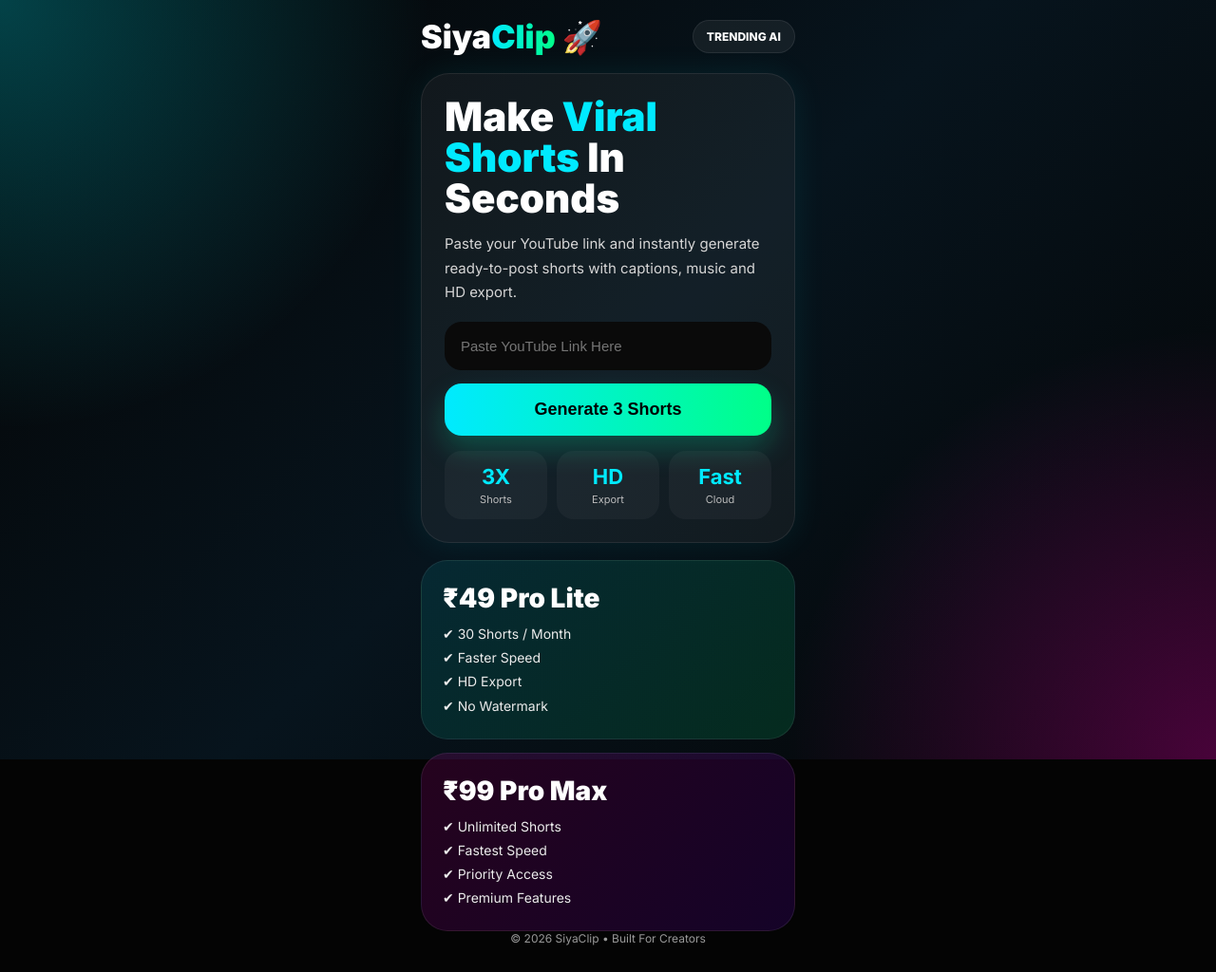
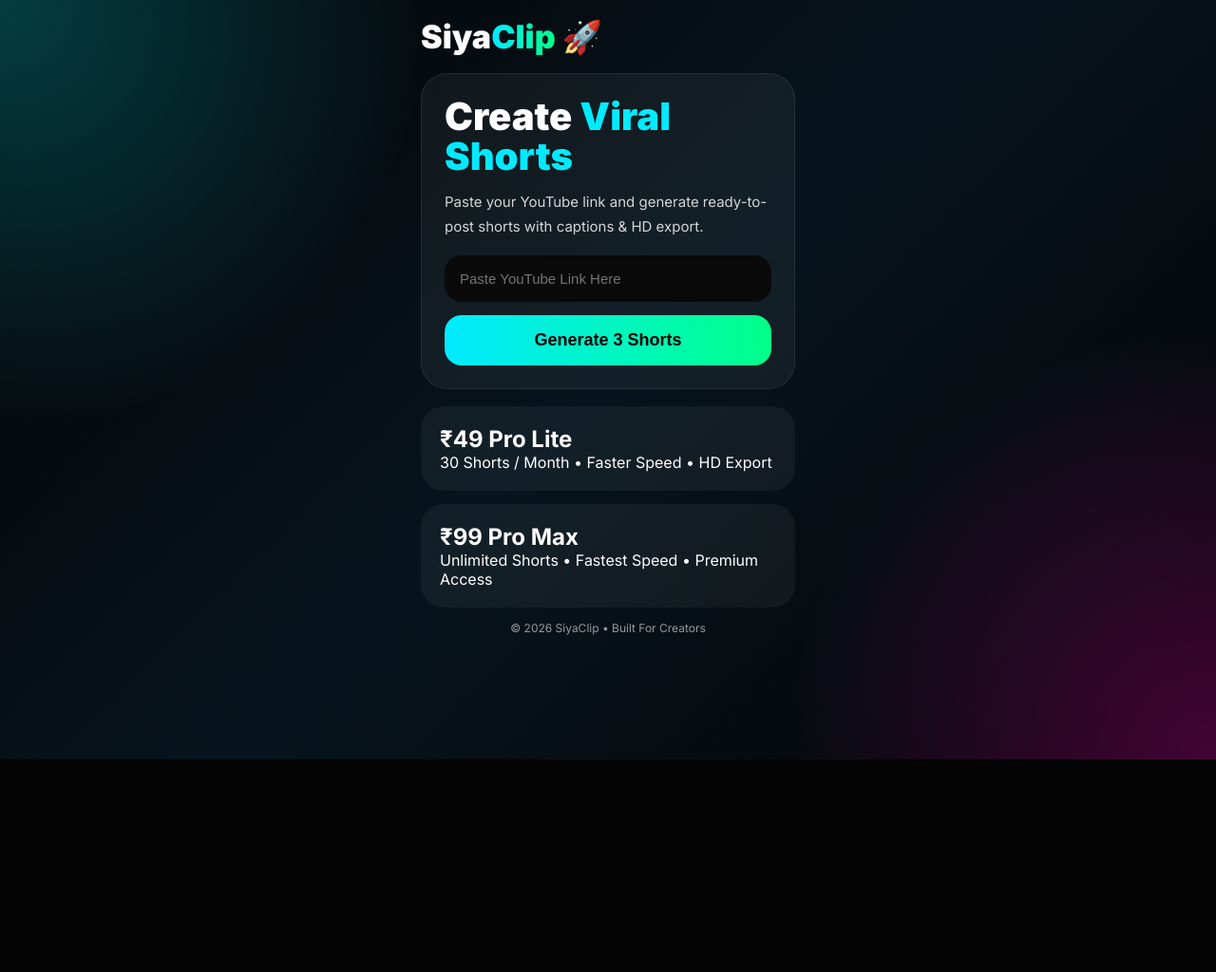
Before and after one commit to tribhuwannishad999-spec/siyaclip, a website: page index.html in a window 1280 px wide. Shown: the whole page at 95% size. After the commit the page ends 800 px from the top, so only its background shows below. Drawn offline with Linux system fonts and the light colour scheme.

Commit message:
Update index.html

```diff
--- a/index.html
+++ b/index.html
@@ -7,11 +7,7 @@
 <link href="https://fonts.googleapis.com/css2?family=Inter:wght@400;600;700;800;900&display=swap" rel="stylesheet">
 
 <style>
-*{
-margin:0;
-padding:0;
-box-sizing:border-box;
-}
+*{margin:0;padding:0;box-sizing:border-box}
 
 body{
 font-family:'Inter',sans-serif;
@@ -20,13 +16,13 @@
 overflow-x:hidden;
 }
 
-body::before{
+body:before{
 content:"";
 position:fixed;
 inset:0;
 background:
-radial-gradient(circle at top left,#00eaff45,transparent 30%),
-radial-gradient(circle at bottom right,#ff00c845,transparent 30%),
+radial-gradient(circle at top left,#00eaff40,transparent 30%),
+radial-gradient(circle at bottom right,#ff00c840,transparent 30%),
 linear-gradient(135deg,#040404,#07141d,#040404);
 z-index:-1;
 }
@@ -37,16 +33,10 @@
 padding:18px;
 }
 
-.top{
-display:flex;
-justify-content:space-between;
-align-items:center;
-margin-bottom:18px;
-}
-
 .logo{
 font-size:34px;
 font-weight:900;
+margin-bottom:18px;
 }
 
 .logo span{
@@ -55,34 +45,22 @@
 -webkit-text-fill-color:transparent;
 }
 
-.badge{
-padding:9px 14px;
-border-radius:30px;
-font-size:12px;
-font-weight:800;
-background:rgba(255,255,255,.06);
-border:1px solid rgba(255,255,255,.08);
-}
-
 .card{
 background:rgba(255,255,255,.05);
 border:1px solid rgba(255,255,255,.08);
-border-radius:30px;
+border-radius:28px;
 padding:24px;
 margin-bottom:18px;
-box-shadow:0 0 35px rgba(0,255,255,.08);
 }
 
-.hero h1{
-font-size:42px;
-line-height:1.02;
+h1{
+font-size:40px;
+line-height:1.05;
 font-weight:900;
 margin-bottom:14px;
 }
 
-.hero h1 span{
-color:#00eaff;
-}
+h1 span{color:#00eaff}
 
 .sub{
 font-size:15px;
@@ -93,7 +71,7 @@
 
 .input{
 width:100%;
-padding:17px;
+padding:16px;
 border:none;
 outline:none;
 border-radius:18px;
@@ -105,7 +83,7 @@
 
 .btn{
 width:100%;
-padding:17px;
+padding:16px;
 border:none;
 border-radius:18px;
 font-size:18px;
@@ -113,74 +91,63 @@
 cursor:pointer;
 background:linear-gradient(90deg,#00eaff,#00ff88);
 color:#000;
-box-shadow:0 14px 30px rgba(0,255,180,.22);
 }
 
-.btn:disabled{
-opacity:.7;
+.result{
+display:none;
+margin-top:18px;
 }
 
-.stats{
-display:grid;
-grid-template-columns:1fr 1fr 1fr;
-gap:10px;
-margin-top:16px;
+.success{
+padding:14px;
+border-radius:16px;
+background:#062d1d;
+color:#7dffbc;
+font-weight:700;
+margin-bottom:14px;
 }
 
-.stat{
-background:rgba(255,255,255,.04);
+.file{
 padding:14px;
-border-radius:18px;
-text-align:center;
+border-radius:16px;
+background:rgba(255,255,255,.05);
+margin-bottom:10px;
+display:flex;
+justify-content:space-between;
+align-items:center;
+gap:10px;
 }
 
-.stat h3{
-font-size:22px;
-color:#00eaff;
-margin-bottom:4px;
+.download{
+padding:10px 14px;
+border:none;
+border-radius:12px;
+font-weight:800;
+background:#fff;
+color:#000;
+font-size:13px;
 }
 
-.stat p{
-font-size:11px;
-color:#bbb;
-}
-
-.plans{
-display:grid;
-gap:14px;
+.loading{
+display:none;
+text-align:center;
+margin-top:14px;
+color:#00eaff;
+font-weight:700;
 }
 
 .plan{
-padding:22px;
-border-radius:28px;
-border:1px solid rgba(255,255,255,.08);
-}
-
-.plan h2{
-font-size:28px;
-font-weight:900;
-margin-bottom:8px;
-}
-
-.plan p{
-font-size:14px;
-line-height:1.8;
-color:#ececec;
-}
-
-.lite{
-background:linear-gradient(135deg,#00eaff18,#00ff8822);
-}
-
-.max{
-background:linear-gradient(135deg,#ff00c822,#7a00ff25);
+padding:20px;
+border-radius:24px;
+background:rgba(255,255,255,.05);
+margin-bottom:14px;
 }
 
 .footer{
 text-align:center;
 font-size:12px;
 color:#999;
-padding-bottom:25px;
+padding-bottom:20px;
 }
 </style>
 </head>
@@ -189,64 +156,44 @@
 
 <div class="wrap">
 
-<div class="top">
 <div class="logo">Siya<span>Clip</span> 🚀</div>
-<div class="badge">TRENDING AI</div>
-</div>
 
-<div class="card hero">
+<div class="card">
 
-<h1>Make <span>Viral Shorts</span> In Seconds</h1>
+<h1>Create <span>Viral Shorts</span></h1>
 
 <div class="sub">
-Paste your YouTube link and instantly generate ready-to-post shorts with captions, music and HD export.
+Paste your YouTube link and generate ready-to-post shorts with captions & HD export.
 </div>
 
 <input class="input" type="text" placeholder="Paste YouTube Link Here">
 
 <button class="btn" onclick="generateShorts()">Generate 3 Shorts</button>
 
-<div class="stats">
-<div class="stat">
-<h3>3X</h3>
-<p>Shorts</p>
+<div class="loading" id="loading">
+⏳ Processing Your Video...
 </div>
 
-<div class="stat">
-<h3>HD</h3>
-<p>Export</p>
+<div class="result" id="result">
+
+<div class="success">
+✅ Shorts Generated Successfully
 </div>
 
-<div class="stat">
-<h3>Fast</h3>
-<p>Cloud</p>
-</div>
+<div id="files"></div>
+
 </div>
 
 </div>
 
-<div class="plans">
-
-<div class="plan lite">
+<div class="plan">
 <h2>₹49 Pro Lite</h2>
-<p>
-✔ 30 Shorts / Month<br>
-✔ Faster Speed<br>
-✔ HD Export<br>
-✔ No Watermark
-</p>
+<p>30 Shorts / Month • Faster Speed • HD Export</p>
 </div>
 
-<div class="plan max">
+<div class="plan">
 <h2>₹99 Pro Max</h2>
-<p>
-✔ Unlimited Shorts<br>
-✔ Fastest Speed<br>
-✔ Priority Access<br>
-✔ Premium Features
-</p>
-</div>
-
+<p>Unlimited Shorts • Fastest Speed • Premium Access</p>
 </div>
 
 <div class="footer">
@@ -258,21 +205,27 @@
 <script>
 async function generateShorts(){
 
-const input = document.querySelector(".input");
-const btn = document.querySelector(".btn");
-const url = input.value.trim();
+const input=document.querySelector(".input");
+const url=input.value.trim();
 
-if(url === ""){
-alert("Please paste YouTube link first");
+if(url===""){
+alert("Paste YouTube link first");
 return;
 }
 
-btn.innerText = "Processing...";
-btn.disabled = true;
+const btn=document.querySelector(".btn");
+const loading=document.getElementById("loading");
+const result=document.getElementById("result");
+const files=document.getElementById("files");
+
+btn.disabled=true;
+btn.innerText="Processing...";
+loading.style.display="block";
+result.style.display="none";
 
 try{
 
-const res = await fetch("https://siyaclip.onrender.com/generate",{
+const res=await fetch("https://siyaclip.onrender.com/generate",{
 method:"POST",
 headers:{
 "Content-Type":"application/json"
@@ -280,24 +233,30 @@
 body:JSON.stringify({url:url})
 });
 
-const data = await res.json();
+const data=await res.json();
 
-if(data.success){
-alert(
-"🚀 " + data.message +
-"\n\n🎬 Generated Shorts:\n\n" +
-data.shorts.join("\n")
-);
-}else{
-alert("Something went wrong");
+files.innerHTML="";
+
+data.shorts.forEach(file=>{
+files.innerHTML+=`
+<div class="file">
+<span>🎬 ${file}</span>
+<button class="download">Download</button>
+</div>
+`;
+});
+
+loading.style.display="none";
+result.style.display="block";
+
+}catch(error){
+
+loading.innerHTML="❌ Server Busy / Error";
+
 }
 
-}catch(error){
-alert("Server Busy / Error");
-}
-
-btn.innerText = "Generate 3 Shorts";
-btn.disabled = false;
+btn.disabled=false;
+btn.innerText="Generate 3 Shorts";
 
 }
 </script>
```
